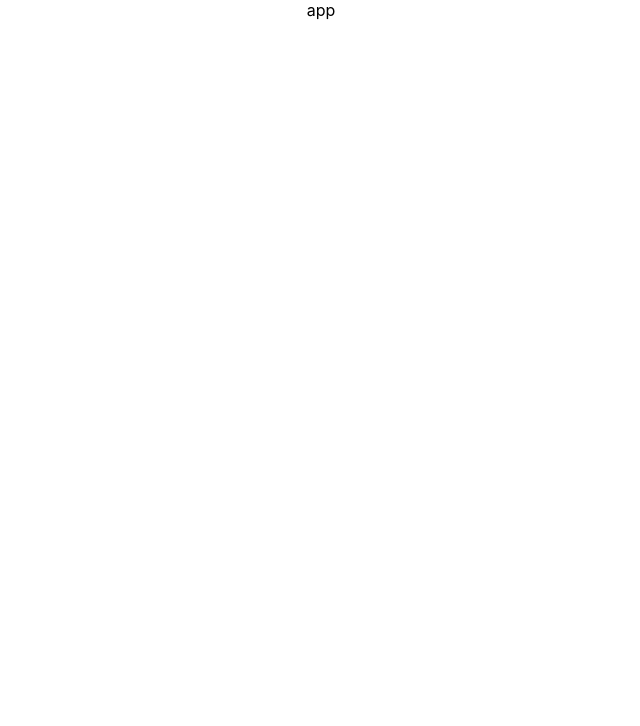
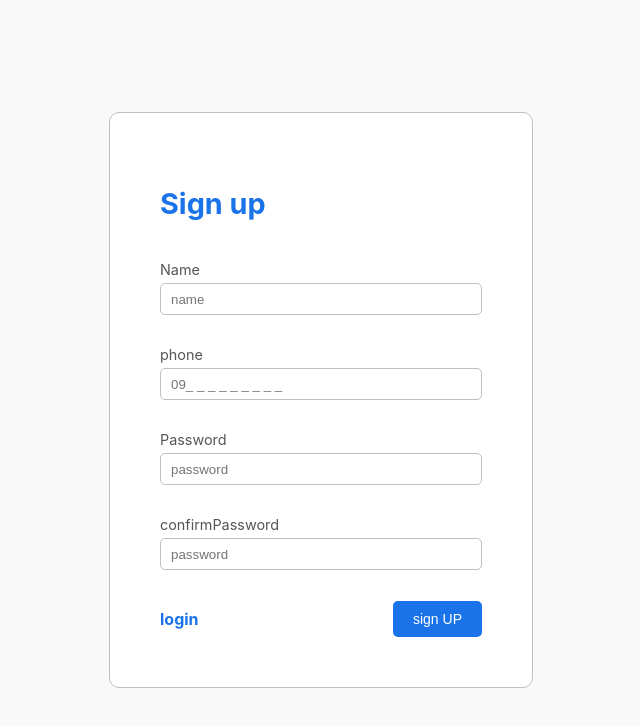
Before and after one commit to soroushbahmani/login-register-react, a React (Create React App) app: page /signup in a window 1280 px wide. Shown: the top 726 px of the page, without its empty margins (319-959 px from the left). Built offline with nearby package versions, Linux system fonts and the light colour scheme.

Commit message:
create route

```diff
--- a/src/App.js
+++ b/src/App.js
@@ -1,11 +1,20 @@
-
 import './App.css';
-import SignUp from './components/Auth/signUp/SignUp';
+// components
+import SignUP from './components/Auth/signUp/SignUp';
+import Login from './components/Auth/login/Login';
+// route
+import { Route, Routes, Navigate } from 'react-router-dom'
 
 function App() {
   return (
     <div className="App">
-  app
+      <Routes>
+        <Route path='/' element={<Navigate to='/signup'/>} />
+
+        <Route path='/login' element={<Login />} />
+        <Route path='/signup' element={<SignUP />} />
+      </Routes>
+
     </div>
   );
 }
--- a/src/components/Auth/login/Login.js
+++ b/src/components/Auth/login/Login.js
@@ -1,11 +1,11 @@
 import React, { useState, useEffect } from 'react'
 
 import 'react-toastify/dist/ReactToastify.css';
-import { validate } from './validata'
+import { validate } from '../../setting/validata'
 // pakage
 import axios from 'axios';
 import { ToastContainer } from 'react-toastify';
-import { notify } from './toast';
+import { notify } from '../../setting/toast';
 // css
 import styles from './Login.module.css'
 import { Route,Link } from 'react-router-dom';
--- a/src/components/Auth/signUp/SignUp.js
+++ b/src/components/Auth/signUp/SignUp.js
@@ -11,7 +11,7 @@ import styles from './SingUp.module.css'
 import { Route, Link } from 'react-router-dom';
 
 
-const SignUP = () => {
+const SignUp = () => {
 
   const [data, setData] = useState({
     name: "",
@@ -112,4 +112,4 @@ const SignUP = () => {
     </div>
   )
 }
-export default SignUP
+export default SignUp
```
